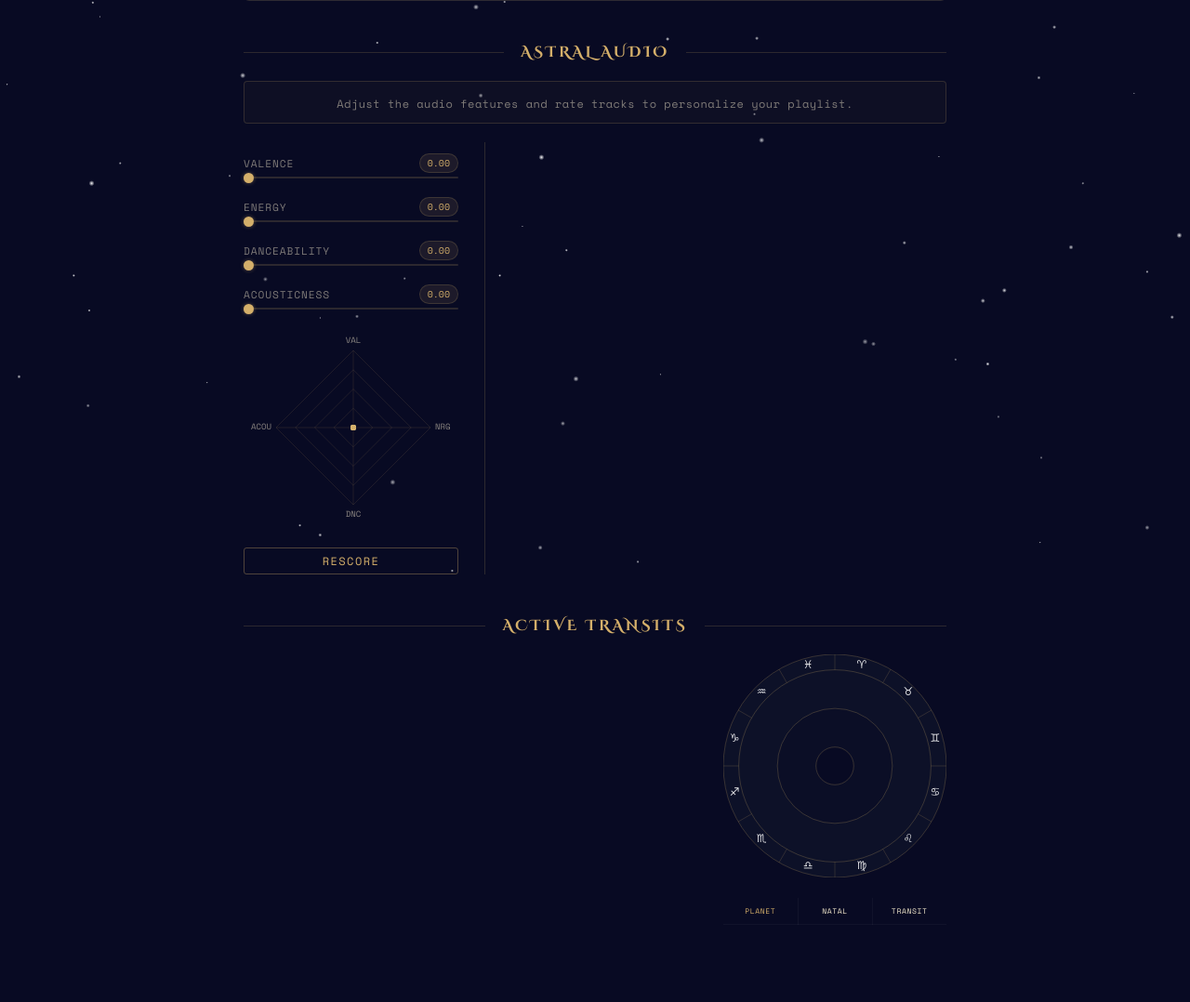
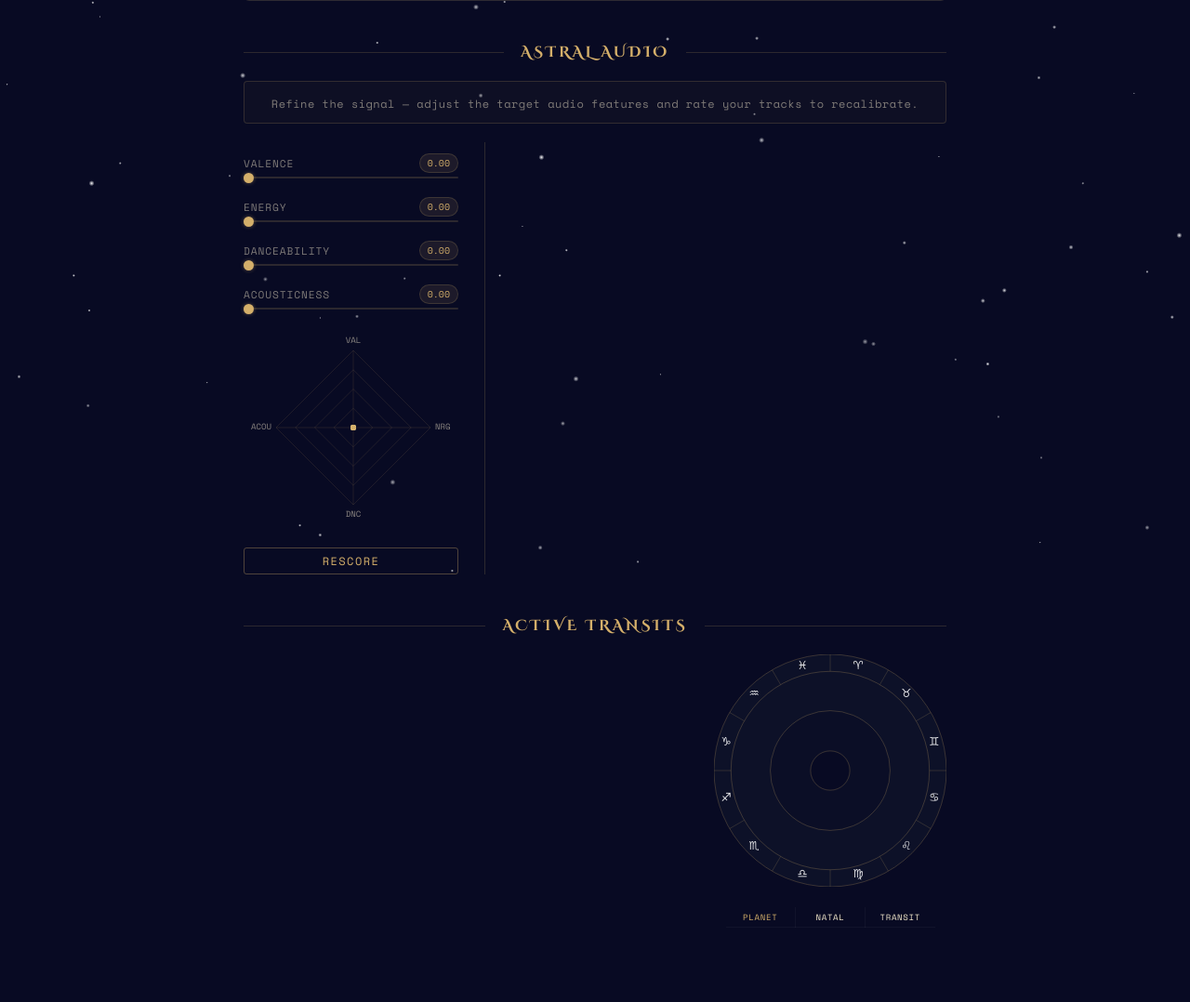
Before and after one commit to meghana-pakala/astral_audio, a Flask app: template app/templates/result.html in a window 1280 px wide. Shown: the part 170-1248 px from the top of the page at 93% size. Before the commit the page ends 1165 px from the top, so only its background shows below. Run offline with Flask 3, Linux system fonts and the light colour scheme; the template is opened without the code that fills it, so the values that code supplies are empty; parts of the project's set-up code (start-up, migrations or seed data) failed here and were passed over.

Commit message:
rescore adjustments

```diff
--- a/app/templates/result.html
+++ b/app/templates/result.html
@@ -460,7 +460,7 @@ nav {
 
 .transits-row {
   display: grid;
-  grid-template-columns: minmax(0, 1fr) 240px;
+  grid-template-columns: minmax(0, 1fr) 250px;
   gap: 28px; align-items: center;
 }
 .aspects-list {
@@ -471,7 +471,7 @@ nav {
   display: flex; align-items: flex-start; gap: 10px;
   padding: 14px 16px; border-radius: 4px;
   font-family: var(--mono);
-  font-size: 0.7rem; letter-spacing: 0.05em;
+  font-size: 11.7px; letter-spacing: 0.05em;
   position: relative; cursor: default;
   transition: transform .15s;
   background: rgba(255,252,245,0.03);
@@ -487,7 +487,7 @@ nav {
   font-style: italic;
 }
 .aspect-meaning {
-  font-size: 0.68rem; color: var(--text-dim);
+  font-size: 11.2px; color: var(--text-dim);
   margin-top: 5px; line-height: 1.5; display: block;
   font-family: var(--mono);
 }
@@ -499,7 +499,7 @@ nav {
 }
 .aspect-feature {
   font-family: var(--mono);
-  font-size: 0.56rem;
+  font-size: 10.2px;
   letter-spacing: 0.1em;
   text-transform: uppercase;
   color: var(--text-dim);
@@ -511,7 +511,7 @@ nav {
 
 /* ── Natal positions table ── */
 .natal-table {
-  width: 100%; border-collapse: collapse; table-layout: fixed;
+  width: 225px; border-collapse: collapse; table-layout: fixed;
   font-family: var(--mono);
   font-size: 0.58rem;
   margin-top: 14px;
@@ -521,22 +521,22 @@ nav {
   border-right: 1px solid rgba(255,255,255,0.04);
 }
 .natal-table th {
-  text-align: center; padding: 0; height: 28px;
+  text-align: center; padding: 0; height: 21px;
   color: var(--text-dim); font-weight: normal;
   letter-spacing: 0.08em; text-transform: uppercase;
-  font-size: 0.5rem; vertical-align: middle;
+  font-size: 9px; vertical-align: middle;
   border-bottom: 1px solid rgba(255,255,255,0.04);
 }
 .natal-table td {
-  padding: 0; height: 28px;
+  padding: 0; height: 21px;
   border-bottom: 1px solid rgba(255,255,255,0.04);
   color: var(--cream); vertical-align: middle;
   text-align: center; cursor: default;
 }
 .natal-table tr:last-child td { border-bottom: none; }
 .natal-table th:last-child, .natal-table td:last-child { border-right: none; }
-.natal-table .col-planet { color: var(--gold); font-family: sans-serif; font-size: 0.85rem; }
-.natal-table .col-natal, .natal-table .col-transit { font-family: sans-serif; font-size: 0.85rem; }
+.natal-table .col-planet { color: var(--gold); font-family: sans-serif; font-size: 14px; line-height: 21px; text-align: center; }
+.natal-table .col-natal, .natal-table .col-transit { font-family: sans-serif; font-size: 14px; line-height: 21px; text-align: center; }
 .natal-table tr.natal-row-hl td { background: var(--hover-fill); box-shadow: inset 0 1px 0 var(--border-h), inset 0 -1px 0 var(--border-h); }
 .natal-table th.col-hl, .natal-table td.col-hl { background: var(--hover-fill); box-shadow: inset 1px 0 0 var(--border-h), inset -1px 0 0 var(--border-h); }
 .natal-table td.cell-hl { background: var(--hover-fill); outline: 1px solid var(--border-h); outline-offset: -1px; }
@@ -548,7 +548,7 @@ nav {
 .wheel-wrap {
   display: flex; flex-direction: column; align-items: center; gap: 8px;
 }
-#transit-wheel { width: 240px; height: 240px; }
+#transit-wheel { width: 250px; height: 250px; }
 
 
 /* ── Responsive ── */
@@ -588,7 +588,7 @@ nav {
     <div class="section-divider"><span class="section-divider-title">Astral  Audio</span></div>
 
     <div class="personalize-bar">
-      <span class="personalize-label">Adjust the audio features and rate tracks to personalize your playlist.</span>
+      <span class="personalize-label">Refine the signal — adjust the target audio features and rate your tracks to recalibrate.</span>
     </div>
 
     <div class="playlist-layout">
@@ -951,7 +951,7 @@ document.getElementById('remap-btn').addEventListener('click', async function()
   btn.disabled = true;
   btn.classList.add('loading');
   const orig = btn.textContent;
-  btn.textContent = 'remapping…';
+  btn.textContent = 'rescoring…';
 
   const sliders = getSliderValues();
   const payload = {
@@ -1009,7 +1009,7 @@ const ns  = 'http://www.w3.org/2000/svg';
 const cx = 130, cy = 130;
 
 const R_OUTER   = 130;
-const R_ZODIAC  = 112;
+const R_ZODIAC  = 111;
 const R_TRANSIT = 94;
 const R_DIVIDER = 67;
 const R_NATAL   = 49;   // 18px inside R_DIVIDER, matching transit planets' offset from their ring edge
@@ -1296,7 +1296,7 @@ function makePlanetGlyph(x, y, planet, isNatal, opacity = 1) {
   t.setAttribute('text-anchor', 'middle');
   t.setAttribute('dominant-baseline', 'middle');
   t.setAttribute('fill', planet.color);
-  t.setAttribute('font-size', '13');
+  t.setAttribute('font-size', '14');
   t.setAttribute('font-family', 'serif');
   t.textContent = sym;
   g.appendChild(t);
```
